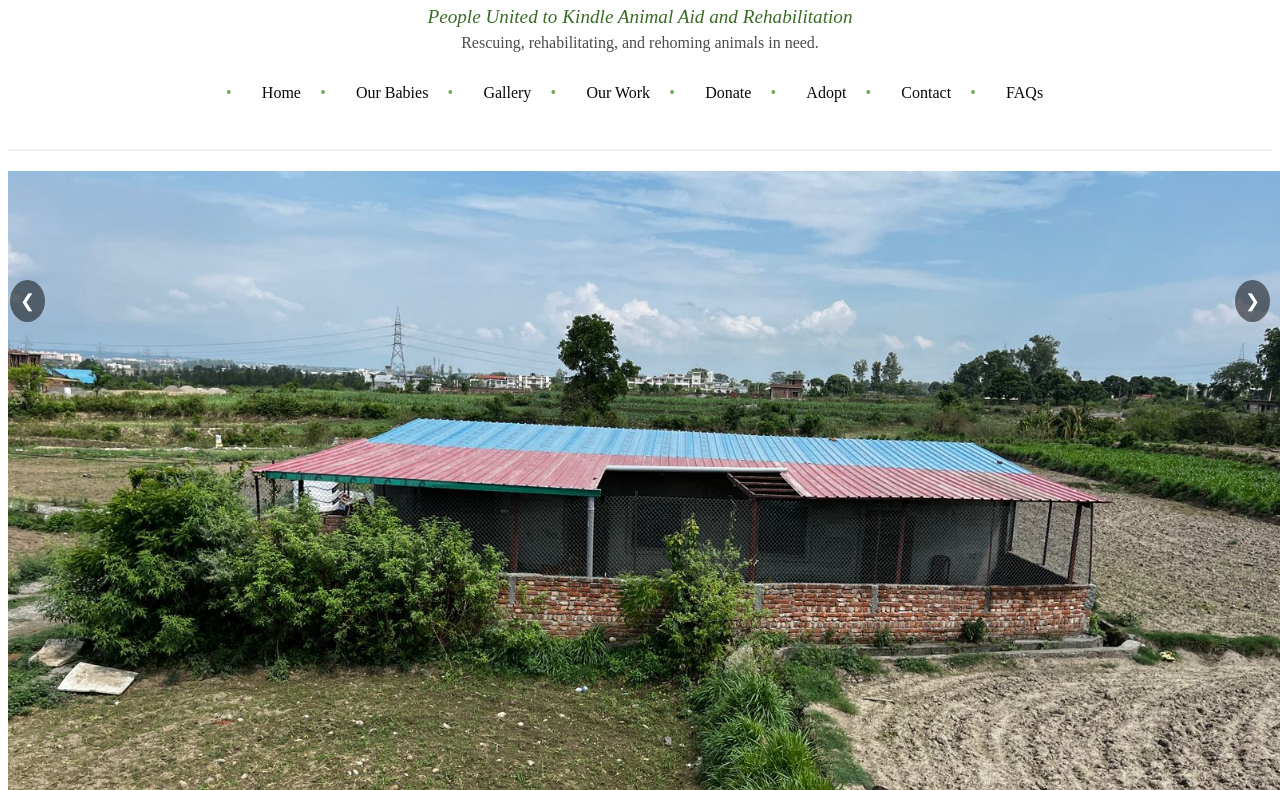
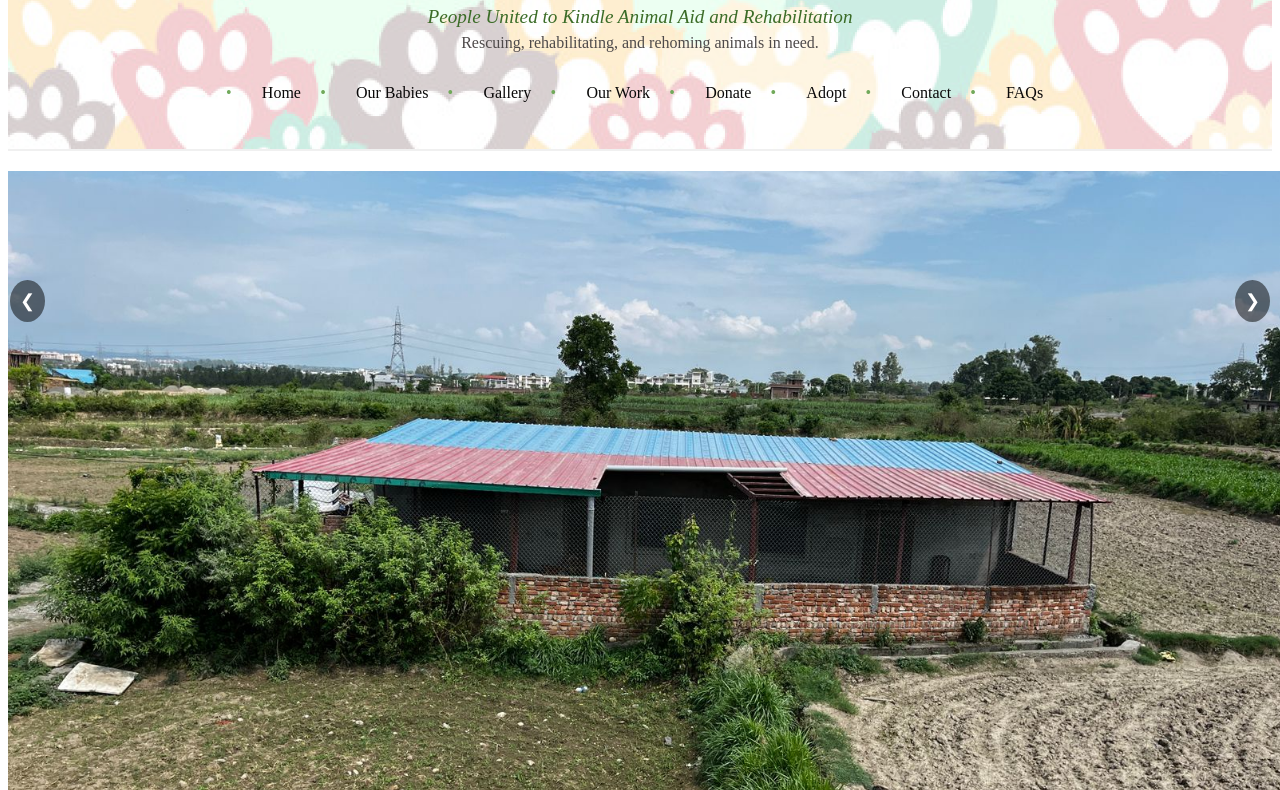
Before and after one commit to Kajalmehta29/PUKAAR, a plain HTML site: page index.html in a window 1280 px wide. Shown: the part 99-889 px from the top of the page. Drawn offline with nearby package versions, Linux system fonts and the light colour scheme.

Commit message:
Update header.css

```diff
--- a/Frontend/css/header.css
+++ b/Frontend/css/header.css
@@ -1,7 +1,7 @@
 
 .header {
     position: relative;
-    background: url('images/bgh.png') no-repeat center/cover;
+    background: url('/Frontend/images/bgh.png ')no-repeat center/cover;
     height: 200px;
     display: flex;
     flex-direction: column;
```
